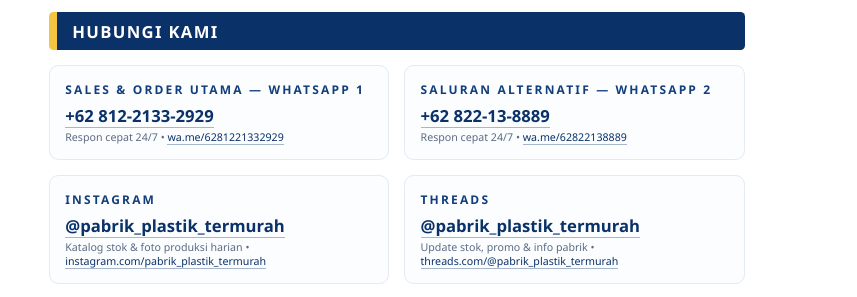
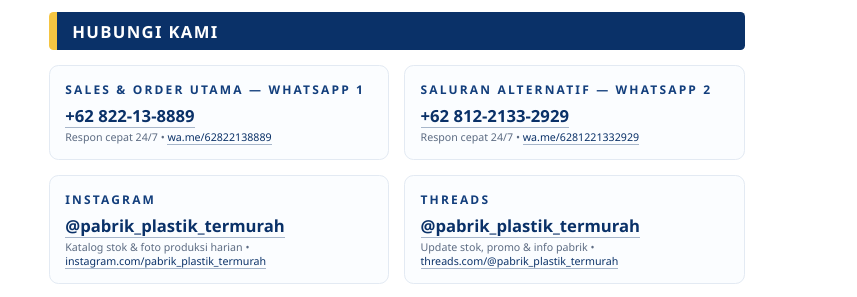
Before and after one commit to pelayanan/yotarpaulin, a Jekyll site: the page built from compro-yoterpal.html, in a window 1280 px wide and 900 px high, scrolled down 11093 px. Shown: the part 179-476 px from the top of the window, without its empty margins (0-857 px from the left). Built offline with Jekyll 4.4.1, drawn with Linux system fonts in a browser that asks for light colours; some of the changed text lies outside the part shown.

Commit message:
Tukar nomor: utama +62 822-13-8889 (termasuk WA float & form), alternatif +62 812-2133-2929; og-default chip diperbarui; script OG ikut; compro HTML WA1/WA2 ditukar

```diff
--- a/_config.yml
+++ b/_config.yml
@@ -20,12 +20,12 @@
 ### Brand & contact ###
 brand: "YO TERPAL NUSANTARA RAYA"
 brand_slogan: "Solusi Terpal Anda"
-phone_display: "+62 812-2133-2929"
-phone_raw: "+6281221332929"
-whatsapp: "https://wa.me/6281221332929"
-phone2_display: "+62 822-13-8889"
-phone2_raw: "+62822138889"
-whatsapp2: "https://wa.me/62822138889"
+phone_display: "+62 822-13-8889"
+phone_raw: "+62822138889"
+whatsapp: "https://wa.me/62822138889"
+phone2_display: "+62 812-2133-2929"
+phone2_raw: "+6281221332929"
+whatsapp2: "https://wa.me/6281221332929"
 instagram: "https://www.instagram.com/pabrik_plastik_termurah"
 threads: "https://www.threads.com/@pabrik_plastik_termurah"
 tiktok: "https://www.tiktok.com/@pabrik_plastik_termurah"
--- a/_includes/proses.html
+++ b/_includes/proses.html
@@ -18,7 +18,7 @@
     </ol>
 
     <figure class="banner-wide reveal">
-      <img src="{{ site.baseurl }}/assets/images/banner-custom.webp" alt="Butuh terpal dengan ukuran custom? Bisa custom ukuran, bahan berkualitas, pengerjaan cepat & rapi — hubungi kami sekarang 0812 2133 2929" loading="lazy" width="1200" height="669">
+      <img src="{{ site.baseurl }}/assets/images/banner-custom.webp" alt="Butuh terpal dengan ukuran custom? Bisa custom ukuran, bahan berkualitas, pengerjaan cepat & rapi — hubungi kami sekarang 0822 13 8889" loading="lazy" width="1200" height="669">
     </figure>
   </div>
 </section>
--- a/assets/js/main.js
+++ b/assets/js/main.js
@@ -77,7 +77,7 @@
         "Lokasi Kirim: " + (fd.get("lokasi") || "-"),
         "Detail: " + (fd.get("pesan") || "-")
       ];
-      var url = "https://wa.me/6281221332929?text=" + encodeURIComponent(lines.join("\n"));
+      var url = "https://wa.me/62822138889?text=" + encodeURIComponent(lines.join("\n"));
       window.open(url, "_blank", "noopener");
     });
   }
--- a/compro-yoterpal.html
+++ b/compro-yoterpal.html
@@ -186,7 +186,7 @@
     <span><a href="#pg-tentang">Tentang</a> &bull; <a href="#pg-owner">Sambutan Owner</a> &bull; <a href="#pg-keunggulan">Keunggulan</a> &bull; <a href="#pg-terpal">Terpal PE</a> &bull; <a href="#pg-lainnya">PVC/ Roll/ Tas</a> &bull; <a href="#pg-paranet">Paranet</a> &bull; <a href="#pg-aplikasi">Aplikasi</a> &bull; <a href="#pg-pemesanan">Cara Pemesanan</a> &bull; <a href="#pg-merek">Merek</a> &bull; <a href="#pg-kontak"><b>Kontak</b></a></span>
   </div>
   <div class="foot">    <span>yoterpal.com</span>
-    <span>WA <a style="color:#fff" href="https://wa.me/6281221332929">+62 812-2133-2929</a> &bull; WA 2 <a style="color:#fff" href="https://wa.me/62822138889">+62 822-13-8889</a></span>
+    <span>WA <a style="color:#fff" href="https://wa.me/62822138889">+62 822-13-8889</a> &bull; WA 2 <a style="color:#fff" href="https://wa.me/6281221332929">+62 812-2133-2929</a></span>
     <span>CV. Yo Terpal Nusantara Raya</span>
   </div>
 </div>
@@ -459,8 +459,8 @@
   </div>
   <h3 class="sec">HUBUNGI KAMI</h3>
   <div class="ctgrid">
-    <div class="ct"><h4>Sales &amp; Order Utama — WhatsApp 1</h4><div class="big"><a class="pglink" href="https://wa.me/6281221332929">+62 812-2133-2929</a></div><small>Respon cepat 24/7 &bull; <a class="pglink" href="https://wa.me/6281221332929">wa.me/6281221332929</a></small></div>
-    <div class="ct"><h4>Saluran Alternatif — WhatsApp 2</h4><div class="big"><a class="pglink" href="https://wa.me/62822138889">+62 822-13-8889</a></div><small>Respon cepat 24/7 &bull; <a class="pglink" href="https://wa.me/62822138889">wa.me/62822138889</a></small></div>
+    <div class="ct"><h4>Sales &amp; Order Utama — WhatsApp 1</h4><div class="big"><a class="pglink" href="https://wa.me/62822138889">+62 822-13-8889</a></div><small>Respon cepat 24/7 &bull; <a class="pglink" href="https://wa.me/62822138889">wa.me/62822138889</a></small></div>
+    <div class="ct"><h4>Saluran Alternatif — WhatsApp 2</h4><div class="big"><a class="pglink" href="https://wa.me/6281221332929">+62 812-2133-2929</a></div><small>Respon cepat 24/7 &bull; <a class="pglink" href="https://wa.me/6281221332929">wa.me/6281221332929</a></small></div>
     <div class="ct"><h4>Instagram</h4><div class="big"><a class="pglink" href="https://www.instagram.com/pabrik_plastik_termurah">@pabrik_plastik_termurah</a></div><small>Katalog stok &amp; foto produksi harian &bull; <a class="pglink" href="https://www.instagram.com/pabrik_plastik_termurah">instagram.com/pabrik_plastik_termurah</a></small></div>
     <div class="ct"><h4>Threads</h4><div class="big"><a class="pglink" href="https://www.threads.com/@pabrik_plastik_termurah">@pabrik_plastik_termurah</a></div><small>Update stok, promo &amp; info pabrik &bull; <a class="pglink" href="https://www.threads.com/@pabrik_plastik_termurah">threads.com/@pabrik_plastik_termurah</a></small></div>
     <div class="ct"><h4>Email</h4><div class="big" style="font-size:10.5pt;"><a class="pglink" href="mailto:yonusantararaya@gmail.com">yonusantararaya@gmail.com</a></div><small>Penawaran &amp; dokumen formal</small></div>
@@ -469,7 +469,7 @@
   <div class="pay"><img src="assets/images/banner-payment.webp" alt=""></div>
   <div class="rendah">
     <div><b>Butuh terpal untuk proyek Anda?</b><br><span>Konsultasikan sekarang — tim kami siap merespons cepat, 24/7. Kunjungi <a class="pglink" href="https://yoterpal.com/">yoterpal.com</a> untuk katalog &amp; spesifikasi lengkap.</span></div>
-    <div class="yn"><a class="yn" href="https://wa.me/6281221332929">CHAT WHATSAPP</a></div>
+    <div class="yn"><a class="yn" href="https://wa.me/62822138889">CHAT WHATSAPP</a></div>
   </div>
   <div class="pagenote">
     YO TERPAL NUSANTARA RAYA — Solusi Terpal Anda &bull; CV. Yo Terpal Nusantara Raya &bull; yoterpal.com &bull; Company Profile ini dibuat dari konten situs resmi yoterpal.com — katalog, stok, dan informasi terbaru selalu diperbarui online.
--- a/kontak.html
+++ b/kontak.html
@@ -1,7 +1,7 @@
 ---
 layout: default
 title: "Kontak"
-description: "Hubungi CV. Yo Terpal Nusantara Raya (YO TERPAL NUSANTARA RAYA) via WhatsApp/telepon +62 812-2133-2929 atau email yonusantararaya@gmail.com. Alamat: Amesta Living, Gunung Anyar Tambak, Kota Surabaya."
+description: "Hubungi CV. Yo Terpal Nusantara Raya (YO TERPAL NUSANTARA RAYA) via WhatsApp/telepon +62 822-13-8889 atau email yonusantararaya@gmail.com. Alamat: Amesta Living, Gunung Anyar Tambak, Kota Surabaya."
 permalink: /kontak/
 image: /assets/images/og/og-default.jpg
 ---
--- a/make_og.py
+++ b/make_og.py
@@ -62,7 +62,7 @@
     d.text((tx, 190), "YO TARPAULIN", font=font(64), fill=(255, 255, 255))
     d.text((tx, 290), "Solusi Terpal Anda", font=font(40, False), fill=(255, 214, 0))
     d.text((tx, 400), "Produsen & Pemasok Terpal Nasional", font=font(28, False), fill=(214, 228, 252))
-    d.text((tx, 450), "Hotline: +62 812-2133-2929   ·   yoterpal.com", font=font(28, False), fill=(214, 228, 252))
+    d.text((tx, 450), "Hotline: +62 822-13-8889   ·   yoterpal.com", font=font(28, False), fill=(214, 228, 252))
     im.save(dst, "JPEG", quality=Q, optimize=True, progressive=True)
     print(dst, os.path.getsize(dst))
 
--- a/make_og_default.py
+++ b/make_og_default.py
@@ -55,7 +55,7 @@
 d.text((tx, 372), t4a, font=f_sub1, fill=(70, 90, 120))
 
 # chip hotline oranye — lebar mengikuti teks, dipastikan muat
-t5 = "WHATSAPP +62 812-2133-2929"
+t5 = "WHATSAPP +62 822-13-8889"
 w5 = d.textlength(t5, font=f_hotline)
 cw = int(w5) + 56
 ch_top = 452
--- a/make_og_variants.py
+++ b/make_og_variants.py
@@ -46,7 +46,7 @@
 d.text((tx, 296), "CV. YO TERPAL NUSANTARA RAYA", font=font(30), fill=NAVY2)
 d.text((tx, 344), "Produsen & Pemasok Terpal Nasional", font=font(25, False), fill=(70, 90, 120))
 d.text((tx, 380), "Terpal PE & PVC · Paranet", font=font(23, False), fill=(70, 90, 120))
-chip(d, tx, 432, "WHATSAPP +62 812-2133-2929", font(27))
+chip(d, tx, 432, "WHATSAPP +62 822-13-8889", font(27))
 d.text((tx, 546), "yoterpal.com", font=font(26, False), fill=(120, 140, 165))
 im.save(f"{OUTDIR}/og-default-v1.jpg", "JPEG", quality=84, optimize=True, progressive=True)
 
@@ -69,7 +69,7 @@
 d.text((tx, 296), "CV. YO TERPAL NUSANTARA RAYA", font=font(30), fill=GOLD)
 d.text((tx, 356), "Produsen & Pemasok Terpal Nasional", font=font(25, False), fill=(214, 226, 244))
 d.text((tx, 392), "Terpal PE & PVC · Paranet", font=font(23, False), fill=(214, 226, 244))
-chip(d, tx, 448, "WHATSAPP +62 812-2133-2929", font(27), fill=ORANGE)
+chip(d, tx, 448, "WHATSAPP +62 822-13-8889", font(27), fill=ORANGE)
 d.text((tx, 546), "yoterpal.com", font=font(26, False), fill=(178, 196, 222))
 im.save(f"{OUTDIR}/og-default-v2.jpg", "JPEG", quality=84, optimize=True, progressive=True)
 
@@ -98,7 +98,7 @@
 center_text(d, 440, "SOLUSI TERPAL ANDA  ·  PRODUSEN & PEMASOK TERPAL NASIONAL", f_v3s, (70, 90, 120))
 center_text(d, 478, "CV. YO TERPAL NUSANTARA RAYA", f_v3c, ORANGE)
 f_hl = font(26)
-t5 = "WHATSAPP +62 812-2133-2929   ·   yoterpal.com"
+t5 = "WHATSAPP +62 822-13-8889   ·   yoterpal.com"
 w5 = int(d.textlength(t5, font=f_hl))
 chip(d, (W - w5) // 2, 528, t5, f_hl, hgt=56, pad=30)
 im.save(f"{OUTDIR}/og-default-v3.jpg", "JPEG", quality=84, optimize=True, progressive=True)
```
Also changed, not shown: assets/images/og/og-default-v1.jpg, assets/images/og/og-default-v2.jpg, assets/images/og/og-default-v3.jpg, assets/images/og/og-default.jpg.
